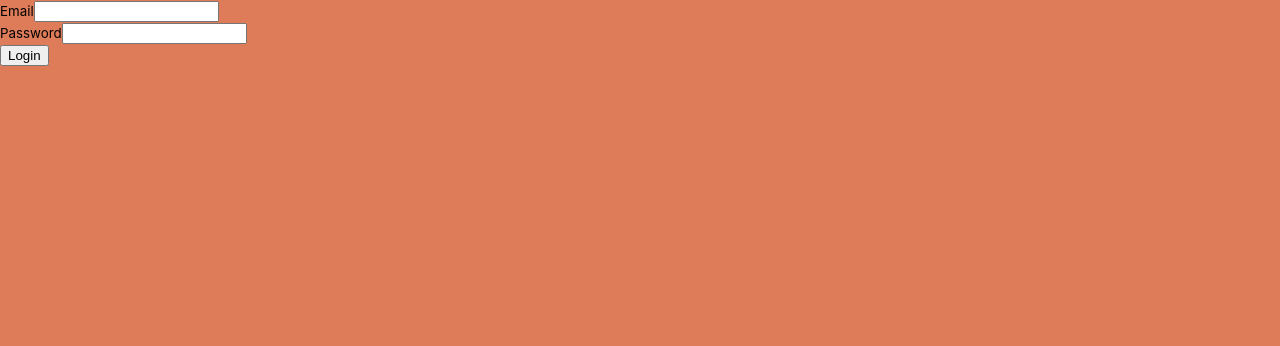
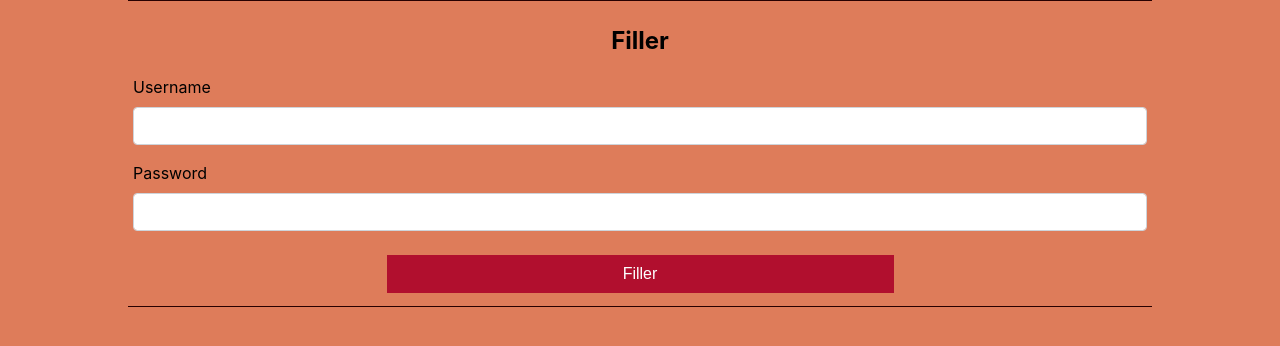
Before and after one commit to Anthonysokolov/boulder-tracker-frontend, a React (Create React App) app: page /login in a window 1280 px wide. Shown: the top 346 px of the page. Built offline with nearby package versions, Linux system fonts and the light colour scheme.

Commit message:
changed login/register formatting

```diff
--- a/src/components/views/authFormView.js
+++ b/src/components/views/authFormView.js
@@ -1,29 +1,33 @@
 import React from "react";
+import { FormBase, FormField, FormRow } from "./Form.jsx";
 
 const AuthFormView = props => {
-  const { name, displayName, handleSubmit, error, handleChange, isLoggedIn, userEmail } = props;
+  const {
+    name,
+    displayName,
+    handleSubmit,
+    error,
+    handleChange,
+    isLoggedIn,
+    userEmail
+  } = props;
 
   return (
     <div>
-      {isLoggedIn ? `The current logged in user is: ${userEmail}` : ""}
-      <form onSubmit={handleSubmit} name={name}>
-        <div>
-          <label htmlFor="email">
-            <small>Email</small>
-          </label>
-          <input name="email" type="text" onChange={handleChange} />
-        </div>
-        <div>
-          <label htmlFor="password">
-            <small>Password</small>
-          </label>
-          <input name="password" type="password" onChange={handleChange} />
-        </div>
-        <div>
-          <button type="submit">{displayName}</button>
-        </div>
-        {error && error.response && <div> {error.response.data} </div>}
-      </form>
+      <FormBase button="Filler" title="Filler" onSubmit={props.submitHandler}>
+        <FormField
+          type="text"
+          name="name"
+          handler={props.usernameHandler}
+          label="Username"
+        />
+        <FormField
+          type="text"
+          name="password"
+          handler={props.passwordHandler}
+          label="Password"
+        />
+      </FormBase>
     </div>
   );
 };
```
